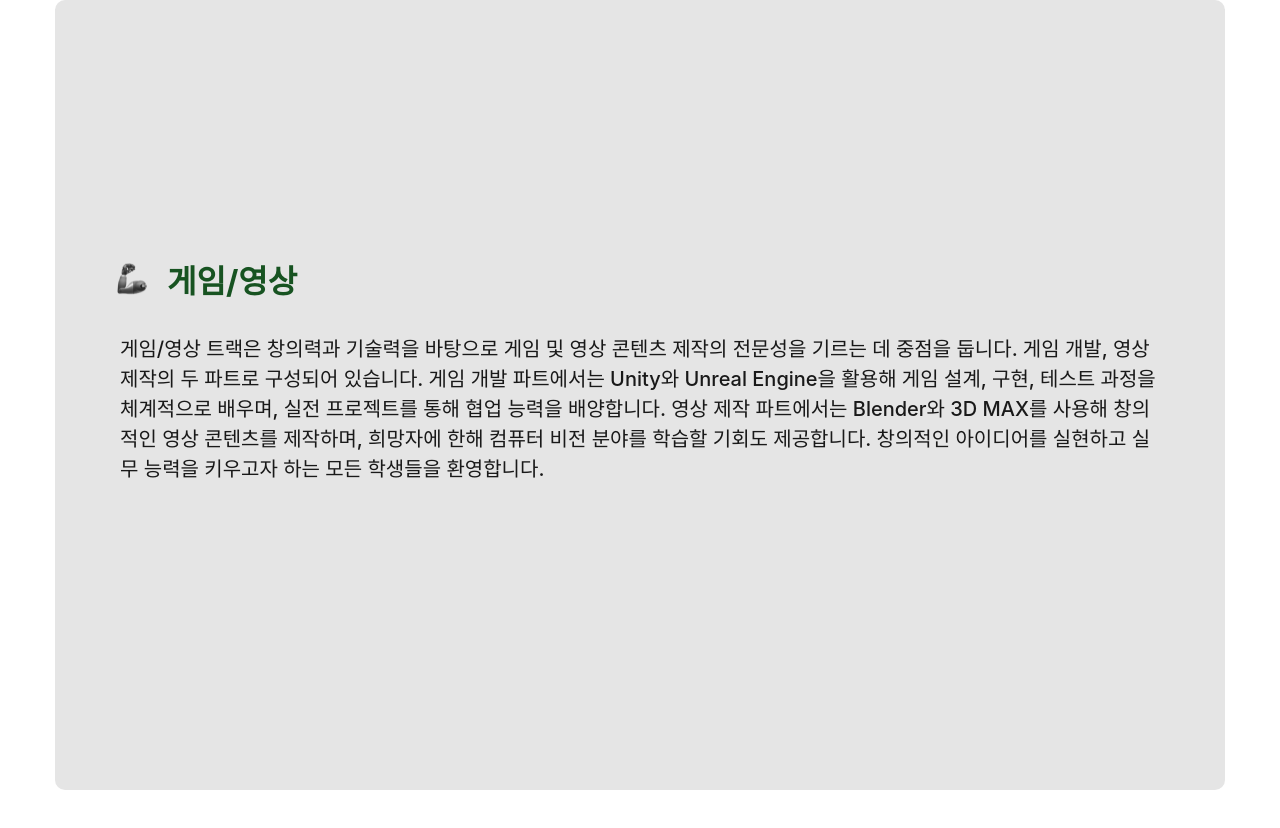
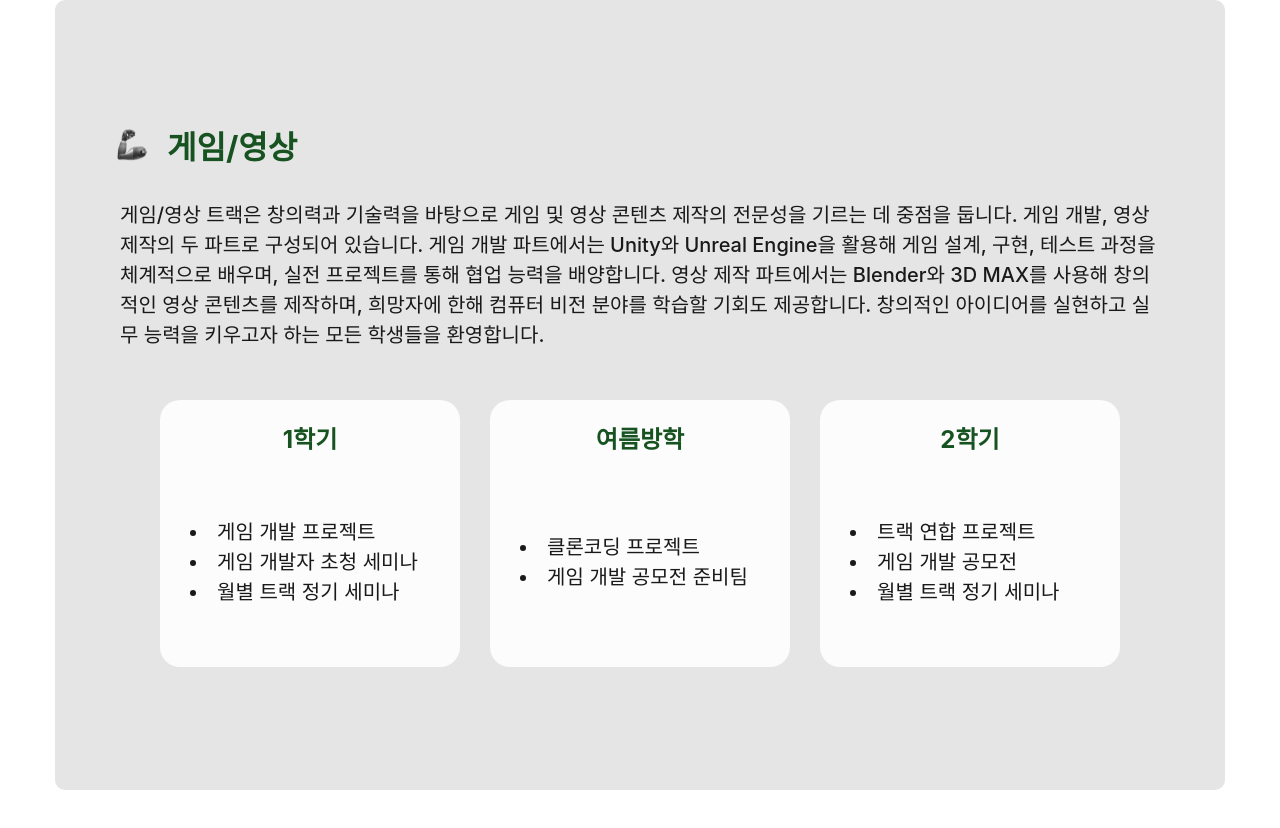
Before and after one commit to karpitony/monorepo-test, a React (Vite) app: page / in a window 1280 px wide. Shown: the part 500-1328 px from the top of the page. Built offline with nearby package versions, Linux system fonts and the light colour scheme; a web font is replaced by a local one.

Commit message:
feat: 트랙 별 커리큘럼 카드 추가

```diff
--- a/src/pages/Main/Tracks/InfoBox.styled.ts
+++ b/src/pages/Main/Tracks/InfoBox.styled.ts
@@ -42,3 +42,54 @@ export const TrackDescription = styled.p`
   font-weight: 500;
   line-height: 30px; /* 150% */
 `;
+
+export const PhasesContainer = styled.div`
+  width: 100%;
+  display: flex;
+  justify-content: center;
+  gap: 30px;
+`;
+
+export const PhaseCard = styled.div`
+  display: flex;
+  width: 300px;
+  padding: 20px;
+  flex-direction: column;
+  justify-content: center;
+  align-items: center;
+  gap: 11px;
+
+  border-radius: 20px;
+  background: var(--FarmSystem_White, #FCFCFC);
+`;
+
+export const PhaseTitle = styled.h3`
+  color: var(--FarmSystem_Green07, #175321);
+  text-align: center;
+  font-size: 24px;
+  font-style: normal;
+  font-weight: 700;
+  line-height: normal;
+
+  margin-bottom: 11px;
+`;
+
+export const PhaseContent = styled.ul`
+  display: flex;
+  width: 260px;
+  height: 170px;
+  flex-direction: column;
+  justify-content: center;
+
+  color: var(--FarmSystem_Black, #191919);
+  font-size: 20px;
+  font-style: normal;
+  font-weight: 400;
+  line-height: 30px; /* 150% */
+  list-style-type: disc;
+  list-style-position: inside;
+`;
+
+export const Li = styled.li`
+  padding-left: 10px;
+`;
--- a/src/pages/Main/Tracks/InfoBox.tsx
+++ b/src/pages/Main/Tracks/InfoBox.tsx
@@ -7,6 +7,8 @@ interface InfoBoxProps {
 }
 
 export default function InfoBox({ selectedTrack }: InfoBoxProps) {
+  const phaseLabels = ["1학기", "여름방학", "2학기"];
+
   return (
     <S.Container>
       <S.TrackNameContainer>
@@ -14,6 +16,18 @@ export default function InfoBox({ selectedTrack }: InfoBoxProps) {
         <S.TrackName>{selectedTrack.name}</S.TrackName>
       </S.TrackNameContainer>
       <S.TrackDescription>{selectedTrack.description}</S.TrackDescription>
+      <S.PhasesContainer>
+        {Object.entries(selectedTrack.phases).map(([phaseKey, phaseItems], index) => (
+          <S.PhaseCard key={phaseKey}>
+            <S.PhaseTitle>{phaseLabels[index]}</S.PhaseTitle>
+            <S.PhaseContent>
+              {phaseItems.map((item, i) => (
+                <S.Li key={`${phaseKey}-${i}`}>{item}</S.Li>
+              ))}
+            </S.PhaseContent>
+          </S.PhaseCard>
+        ))}
+      </S.PhasesContainer>
     </S.Container>
   );
 }
```
